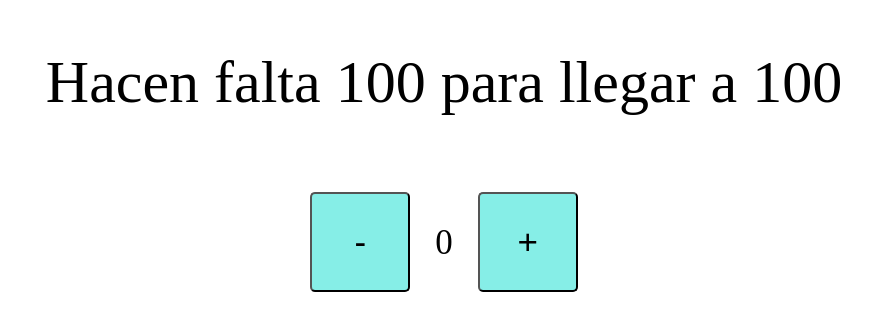
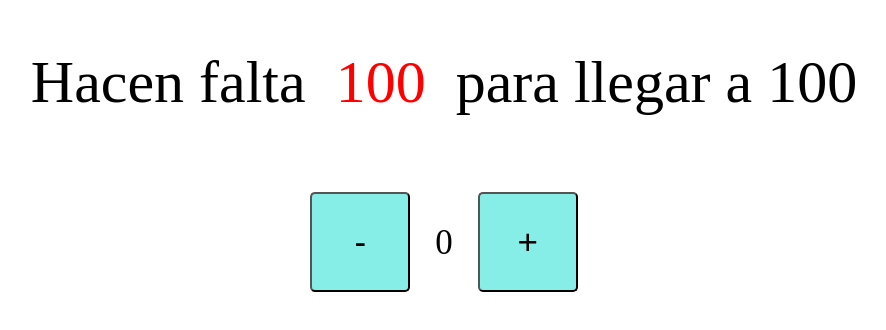
Before and after one commit to LuisLvlUp/ReactJunio2022, a React (Create React App) app in the folder react-examples/: page / in a window 1280 px wide. Shown: the part 146-476 px from the top of the page, without its empty margins (196-1082 px from the left). Built offline with nearby package versions, Linux system fonts and the light colour scheme.

Commit message:
useEffect y useState con clases y funciones

```diff
--- a/react-examples/src/App.jsx
+++ b/react-examples/src/App.jsx
@@ -1,4 +1,6 @@
 import { Main } from "./components/Main/Main";
+
+// import MainClass from "./components/Main/MainClass";
 
 function App() {
   return (
--- a/react-examples/src/components/Cartel/Cartel.jsx
+++ b/react-examples/src/components/Cartel/Cartel.jsx
@@ -1,9 +1,13 @@
-import React, { useState } from 'react'
+import React, { useEffect, useState } from 'react'
 import './Cartel.css'
 
-export const Cartel = ( { state } ) => {
+export const Cartel = ( { state, color } ) => {
 
   return (
-    <div className='cartel'> Hacen falta { 100 - state } para llegar a 100</div>
+    <div className='cartel'> Hacen falta
+    <span style={{color: color}}>
+    &nbsp; { 100 - state } &nbsp;
+      </span>
+     para llegar a 100</div>
   )
 }
--- a/react-examples/src/components/Contador/Contador.jsx
+++ b/react-examples/src/components/Contador/Contador.jsx
@@ -1,4 +1,4 @@
-import React from 'react'
+import React, { useEffect } from 'react'
 import './Contador.css'
 
 export const Contador = ( { decrementar, incrementar, state } ) => {
--- a/react-examples/src/components/Main/Main.jsx
+++ b/react-examples/src/components/Main/Main.jsx
@@ -1,4 +1,4 @@
-import React, { useState } from 'react'
+import React, { useEffect, useRef, useState } from 'react'
 import { Cartel } from '../Cartel/Cartel'
 import { Contador } from '../Contador/Contador'
 import './Main.css'
@@ -6,6 +6,7 @@ import './Main.css'
 export const Main = () => {
 
   const [state, setState] = useState(0)
+  const [color, setColor] = useState("red")
 
   const decrementar = () => {
       setState(state - 1)
@@ -15,9 +16,26 @@ export const Main = () => {
       setState(state + 1)
   }
 
+  // const mounted = useRef(false)
+
+  useEffect(() => {
+    // if(mounted.current === false){
+    //   console.log("Main component")
+    // }
+    // mounted.current = true;
+
+    if(state % 2 === 0){
+      setColor("red")
+    }else{
+      setColor("blue")
+    }
+
+  }, [state])
+
+
   return (
     <div className='container'>
-      <Cartel state={state}/>
+      <Cartel state={state} color={color}/>
       <Contador state={state} incrementar={incrementar} decrementar={decrementar}/>
     </div>
   )
```
Also changed, not shown: react-examples/src/components/Cartel/CartelClass.jsx (added, +17 -0 lines), react-examples/src/components/Contador/ContadorClass.jsx (added, +27 -0 lines), react-examples/src/components/Main/MainClass.jsx (added, +39 -0 lines).
